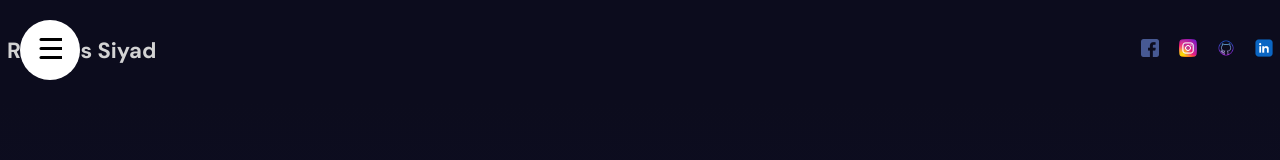
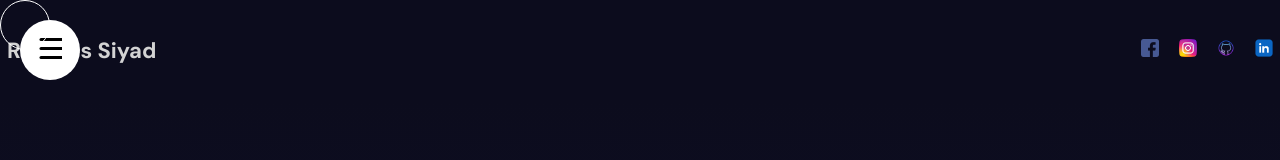
Before and after one commit to rameessiyad/portfolio, a React (Vite) app in the folder client/: page / in a window 1280 px wide. Shown: the top 160 px of the page. Built offline with nearby package versions, Linux system fonts and the light colour scheme.

Commit message:
feat: added animated mouse cursor

```diff
--- a/client/src/App.jsx
+++ b/client/src/App.jsx
@@ -1,5 +1,6 @@
 import "./app.scss";
 import Contact from "./components/contact/Contact";
+import Cursor from "./components/cursor/Cursor";
 import Hero from "./components/hero/Hero";
 import Navbar from "./components/navbar/Navbar";
 import Parallax from "./components/parallax/Parallax";
@@ -9,6 +10,7 @@
 const App = () => {
   return (
     <div>
+      <Cursor />
       <section id="Home">
         <Navbar />
         <Hero />
--- /dev/null
+++ b/client/src/components/cursor/Cursor.jsx
@@ -0,0 +1,27 @@
+import { useEffect, useState } from "react";
+import { motion } from "framer-motion";
+import "./cursor.scss";
+
+const Cursor = () => {
+  const [position, setPosition] = useState({ x: 0, y: 0 });
+
+  useEffect(() => {
+    const handleMouseMove = (e) => {
+      setPosition({ x: e.clientX, y: e.clientY });
+    };
+
+    window.addEventListener("mousemove", handleMouseMove);
+
+    return () => {
+      window.removeEventListener("mousemove", handleMouseMove);
+    };
+  }, []);
+  return (
+    <motion.div
+      className="cursor"
+      animate={{ x: position.x, y: position.y }}
+    ></motion.div>
+  );
+};
+
+export default Cursor;
--- /dev/null
+++ b/client/src/components/cursor/cursor.scss
@@ -0,0 +1,8 @@
+.cursor {
+  width: 50px;
+  height: 50px;
+  border-radius: 50%;
+  border: 1px solid white;
+  position: fixed;
+  z-index: 999;
+}
```
